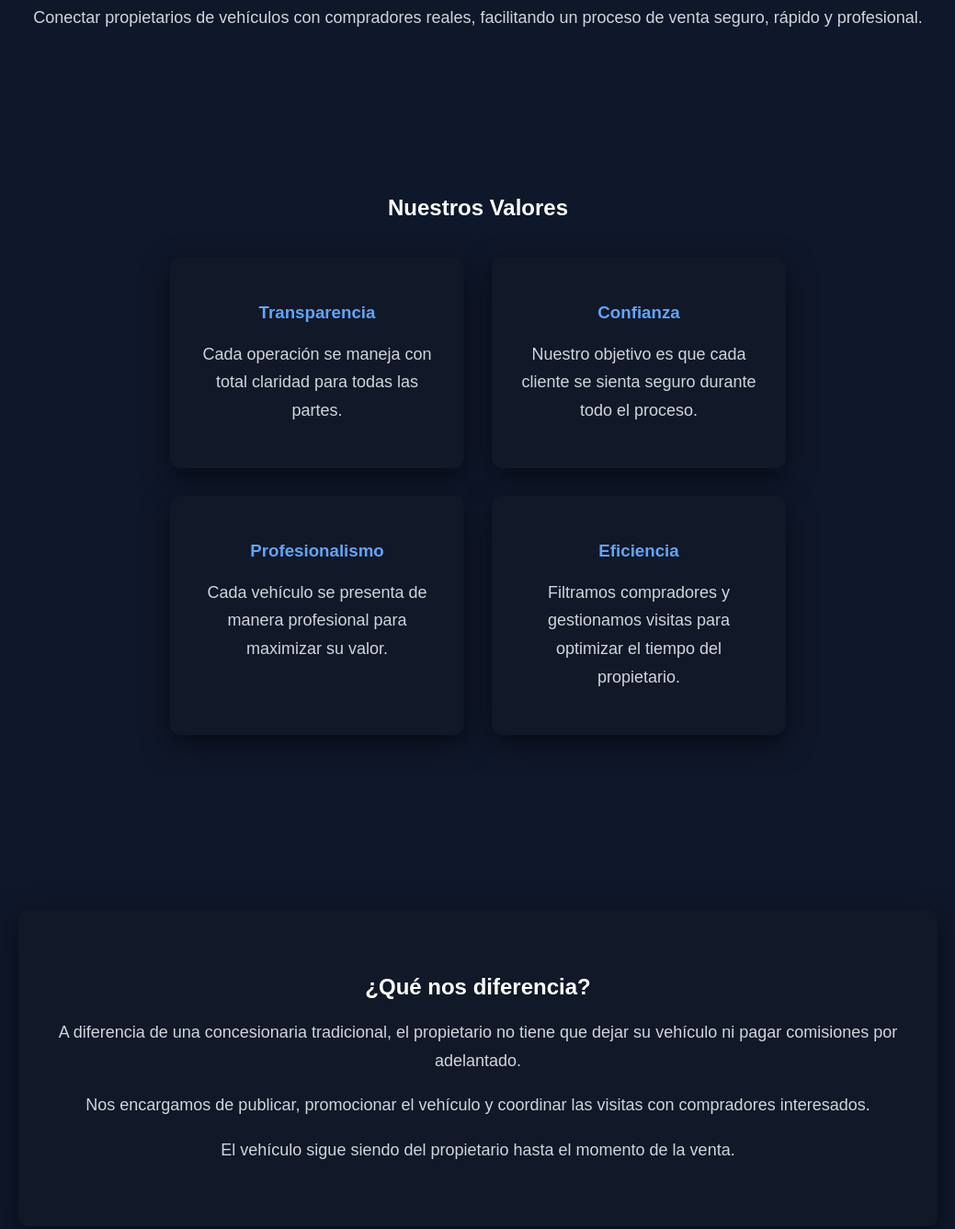
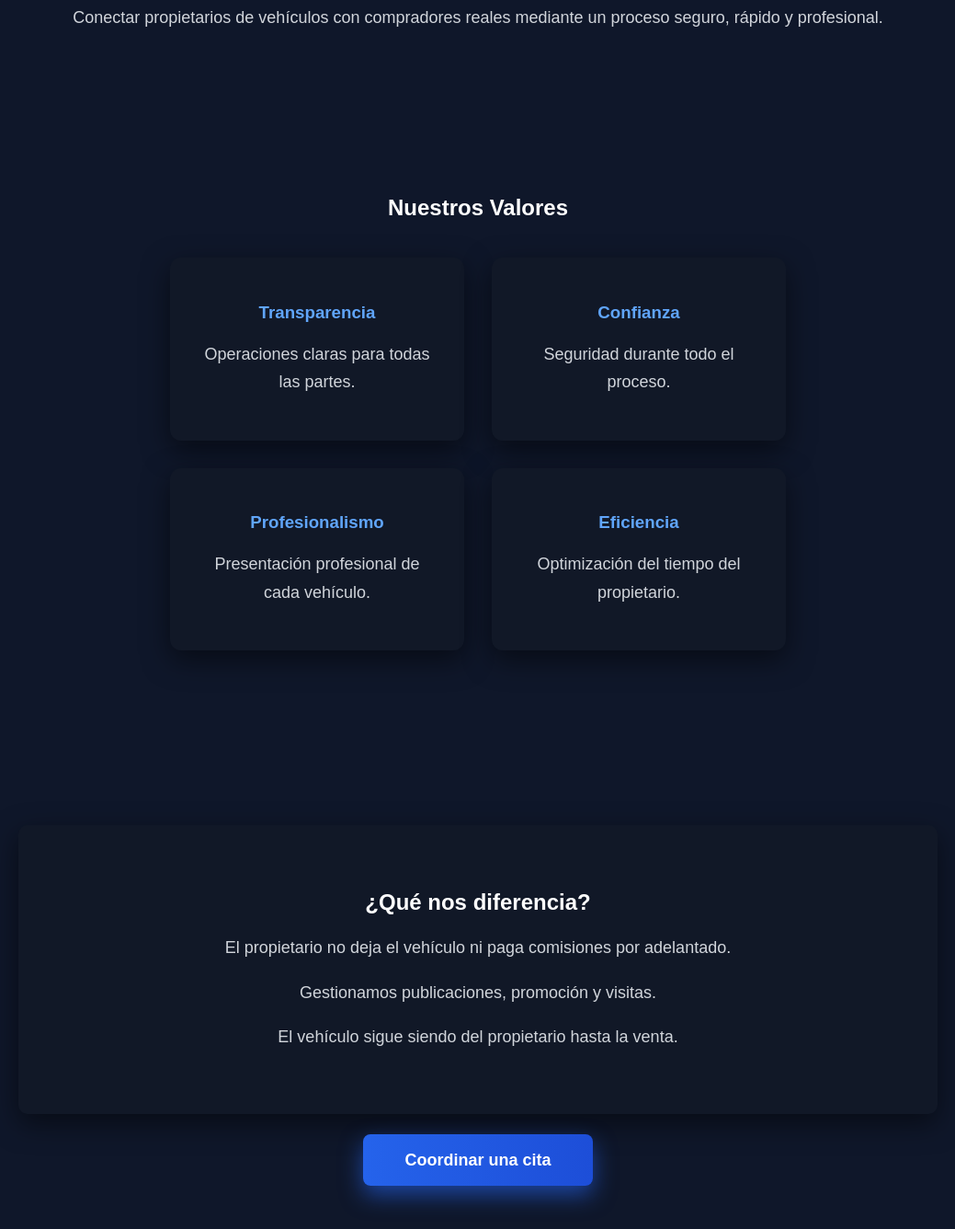
Before and after one commit to drivereygabriel-hub/DriveRey, a plain HTML site: page 2sobre-nosotros.html in a window 1280 px wide. Shown: the part 1098-2434 px from the top of the page at 92% size, without its empty margins (120-1159 px from the left). Drawn offline with Linux system fonts and the light colour scheme.

Commit message:
Update 2sobre-nosotros.html

```diff
--- a/2sobre-nosotros.html
+++ b/2sobre-nosotros.html
@@ -2,7 +2,6 @@
 <html lang="es">
 
 <head>
-
 <meta charset="UTF-8">
 <meta name="viewport" content="width=device-width, initial-scale=1.0">
 
@@ -11,6 +10,9 @@
 
 <style>
 
+/* =====================
+   BASE
+===================== */
 body{
   margin:0;
   font-family:Arial, Helvetica, sans-serif;
@@ -18,8 +20,9 @@ background:#0f172a;
   color:white;
 }
 
-/* NAVBAR */
-
+/* =====================
+   NAVBAR (MAESTRA)
+===================== */
 header{
   background:linear-gradient(90deg,#000000,#0f172a,#2563eb);
   padding:12px 40px;
@@ -40,8 +43,7 @@ align-items:center;
   justify-content:space-between;
 }
 
-/* LOGO AREA */
-
+/* LOGO */
 .logo-area{
   display:flex;
   align-items:center;
@@ -63,7 +65,6 @@ color:#60a5fa;
 }
 
 /* MENU */
-
 nav ul{
   list-style:none;
   display:flex;
@@ -99,8 +100,9 @@ nav a:hover::after{
   width:100%;
 }
 
-/* HERO */
-
+/* =====================
+   HERO
+===================== */
 .hero{
   height:60vh;
   background-image:url('https://images.unsplash.com/photo-1503376780353-7e6692767b70');
@@ -120,8 +122,9 @@ border-radius:10px;
   backdrop-filter:blur(6px);
 }
 
-/* SECCIONES */
-
+/* =====================
+   SECCIONES
+===================== */
 .section{
   padding:70px 40px;
   max-width:1000px;
@@ -136,7 +139,6 @@ color:#d1d5db;
 }
 
 /* VALORES */
-
 .values{
   display:flex;
   flex-wrap:wrap;
@@ -164,7 +166,6 @@ color:#60a5fa;
 }
 
 /* DIFERENCIA */
-
 .diferencia{
   background:#111827;
   padding:50px 40px;
@@ -174,7 +175,6 @@ box-shadow:0 10px 30px rgba(0,0,0,0.5);
 }
 
 /* CTA */
-
 .cta{
   margin-top:40px;
 }
@@ -197,7 +197,6 @@ box-shadow:0 15px 35px rgba(37,99,235,0.9);
 }
 
 /* FOOTER */
-
 footer{
   background:black;
   text-align:center;
@@ -207,7 +206,6 @@ color:#9ca3af;
 }
 
 /* WHATSAPP */
-
 .whatsapp{
   position:fixed;
   bottom:20px;
@@ -227,13 +225,11 @@ transform:scale(1.1);
 }
 
 </style>
-
 </head>
 
 <body>
 
 <header>
-
 <nav>
 
 <div class="logo-area">
@@ -242,7 +238,6 @@ transform:scale(1.1);
 </div>
 
 <ul>
-
   <li><a href="index.html">Inicio</a></li>
   <li><a href="3experiencia.html">Experiencia</a></li>
   <li><a href="6forma-de-trabajo.html">Forma de trabajo</a></li>
@@ -251,136 +246,59 @@ transform:scale(1.1);
   <li><a href="8autos-adjudicados.html">0km adjudicados</a></li>
   <li><a href="2sobre-nosotros.html">Sobre Nosotros</a></li>
   <li><a href="4reseñas.html">Reseñas</a></li>
-
 </ul>
 
 </nav>
-
 </header>
 
-
 <section class="hero">
-
   <h1>Sobre Nosotros</h1>
-
 </section>
 
+<section class="section">
+  <h2>Nuestra Historia</h2>
+  <p>DriveRey nace con una idea clara: crear una forma más simple, segura y eficiente de vender vehículos particulares.</p>
+  <p>Muchos propietarios quieren vender su auto pero no tienen tiempo para responder mensajes, filtrar compradores o gestionar publicaciones.</p>
+  <p>Nos especializamos en vehículos desde los 16.000 USD en adelante, trabajando con compradores reales y un sistema transparente.</p>
+</section>
 
 <section class="section">
-
-<h2>Nuestra Historia</h2>
-
-<p>
-DriveRey nace con una idea clara: crear una forma más simple,
-segura y eficiente de vender vehículos particulares.
-</p>
-
-<p>
-Muchos propietarios quieren vender su auto pero no tienen tiempo para
-responder mensajes, filtrar compradores o gestionar publicaciones.
-Nuestro servicio se encarga de todo ese proceso.
-</p>
-
-<p>
-Nos especializamos en vehículos desde los 16.000 USD en adelante,
-trabajando con compradores reales y un sistema de venta transparente.
-</p>
-
+  <h2>Nuestra Misión</h2>
+  <p>Conectar propietarios de vehículos con compradores reales mediante un proceso seguro, rápido y profesional.</p>
 </section>
 
-
 <section class="section">
-
-<h2>Nuestra Misión</h2>
-
-<p>
-Conectar propietarios de vehículos con compradores reales,
-facilitando un proceso de venta seguro, rápido y profesional.
-</p>
-
-</section>
-
-
-<section class="section">
-
   <h2>Nuestros Valores</h2>
 
   <div class="values">
-
-<div class="value">
-<h3>Transparencia</h3>
-<p>
-Cada operación se maneja con total claridad para todas las partes.
-</p>
+    <div class="value"><h3>Transparencia</h3><p>Operaciones claras para todas las partes.</p></div>
+    <div class="value"><h3>Confianza</h3><p>Seguridad durante todo el proceso.</p></div>
+    <div class="value"><h3>Profesionalismo</h3><p>Presentación profesional de cada vehículo.</p></div>
+    <div class="value"><h3>Eficiencia</h3><p>Optimización del tiempo del propietario.</p></div>
   </div>
-
-<div class="value">
-<h3>Confianza</h3>
-<p>
-Nuestro objetivo es que cada cliente se sienta seguro durante todo el proceso.
-</p>
-</div>
-
-<div class="value">
-<h3>Profesionalismo</h3>
-<p>
-Cada vehículo se presenta de manera profesional para maximizar su valor.
-</p>
-</div>
-
-<div class="value">
-<h3>Eficiencia</h3>
-<p>
-Filtramos compradores y gestionamos visitas para optimizar el tiempo del propietario.
-</p>
-</div>
-
-</div>
-
 </section>
 
-
 <section class="section">
-
   <div class="diferencia">
-
     <h2>¿Qué nos diferencia?</h2>
-
-<p>
-A diferencia de una concesionaria tradicional,
-el propietario no tiene que dejar su vehículo ni pagar comisiones por adelantado.
-</p>
-
-<p>
-Nos encargamos de publicar, promocionar el vehículo y coordinar
-las visitas con compradores interesados.
-</p>
-
-<p>
-El vehículo sigue siendo del propietario hasta el momento de la venta.
-</p>
-
+    <p>El propietario no deja el vehículo ni paga comisiones por adelantado.</p>
+    <p>Gestionamos publicaciones, promoción y visitas.</p>
+    <p>El vehículo sigue siendo del propietario hasta la venta.</p>
   </div>
 
   <div class="cta">
     <a href="https://wa.me/541123283606">Coordinar una cita</a>
   </div>
-
 </section>
 
-
 <footer>
-
   <p>General Pacheco · Buenos Aires</p>
-
 </footer>
 
-
-<a class="whatsapp" href="https://wa.me/541123283606">
-WhatsApp
-</a>
+<a class="whatsapp" href="https://wa.me/541123283606">WhatsApp</a>
 
 </body>
+</html>
 
 
 </html>
```
Lines whose indentation alone changed are shown as unchanged.
